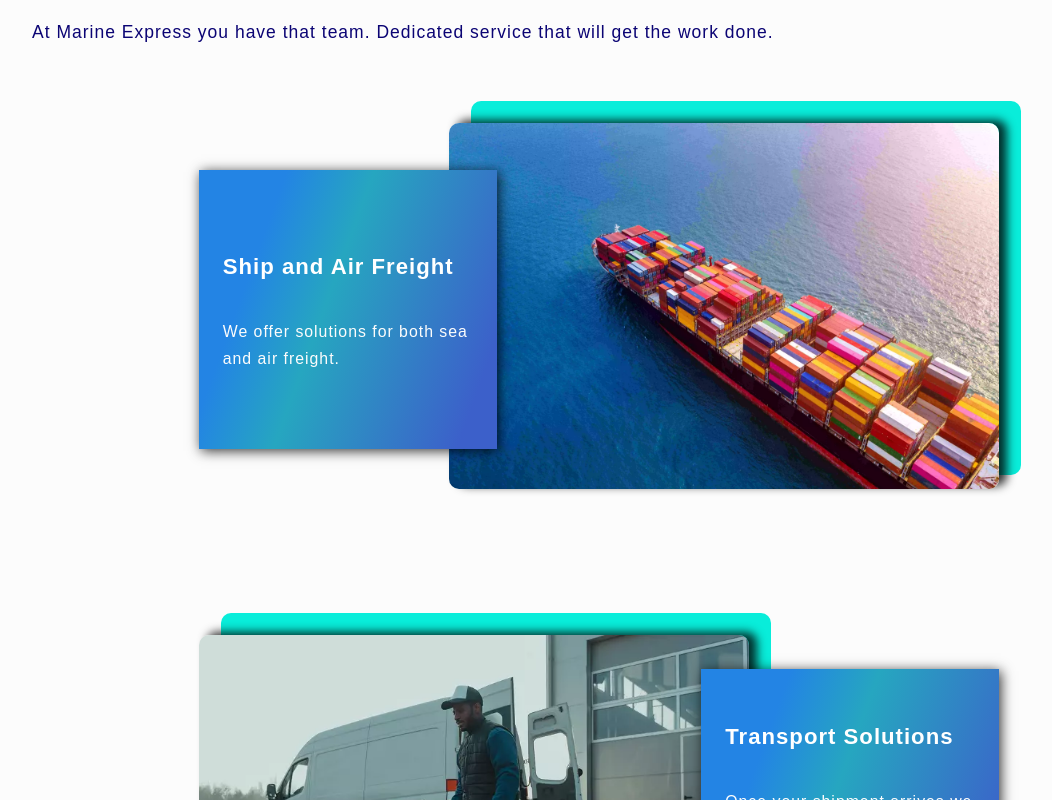
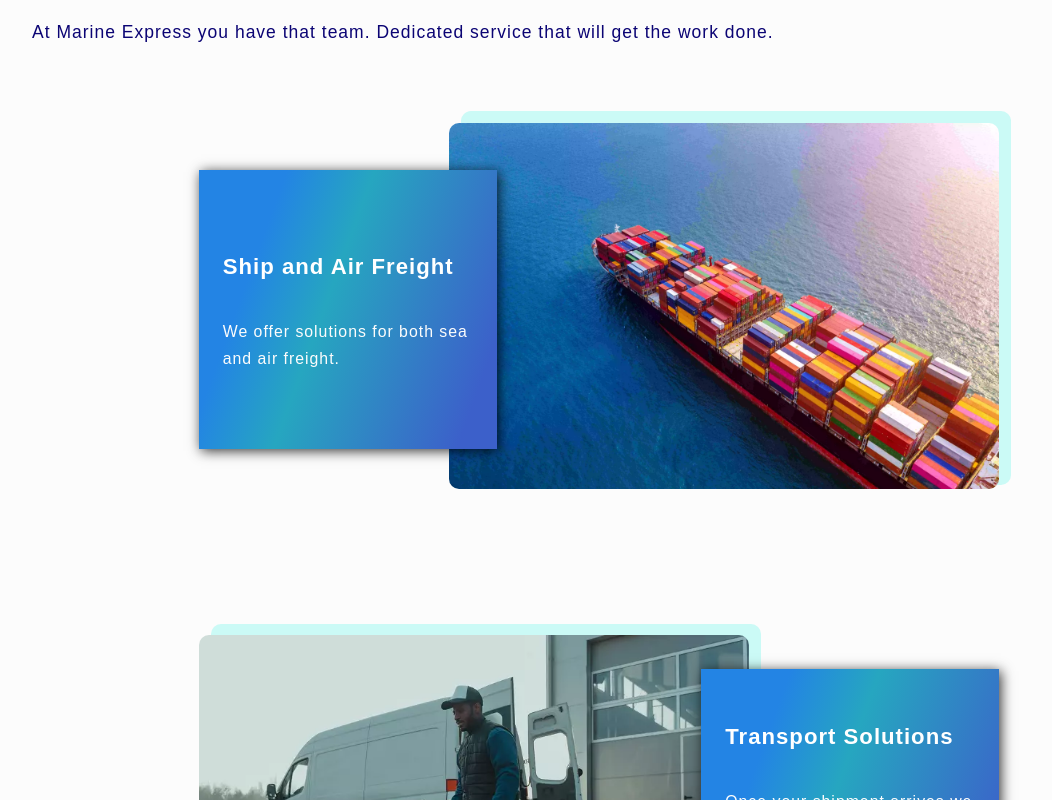
Before and after one commit to abeonweb/marine-express-site, a Next.js app: page / in a window 1280 px wide. Shown: the part 1660-2460 px from the top of the page, without its empty margins (41-1093 px from the left). Built offline with nearby package versions, Linux system fonts and the light colour scheme.

Commit message:
use pseudo class to add box behind image

```diff
--- a/styles/Features.module.css
+++ b/styles/Features.module.css
@@ -129,9 +129,9 @@
         z-index: 200;
         width: 100%;
         height: 100%;
-        background-color: var(--color-highlight-3);
-        top: -1.5em;
-        left: 1.5em;
+        background-color: rgba(9, 237, 218, 0.2);
+        top: -0.8em;
+        left: 0.8em;
         border-radius: 10px;
 
     }
@@ -140,6 +140,6 @@
         width: 70%;
         min-width: 550px;
         height: 100%;
-        box-shadow: 8px -3px 10px rgba(0, 0, 0, 0.8);
+        /* box-shadow: 8px -3px 10px rgba(0, 0, 0, 0.8); */
     }
 }
```
